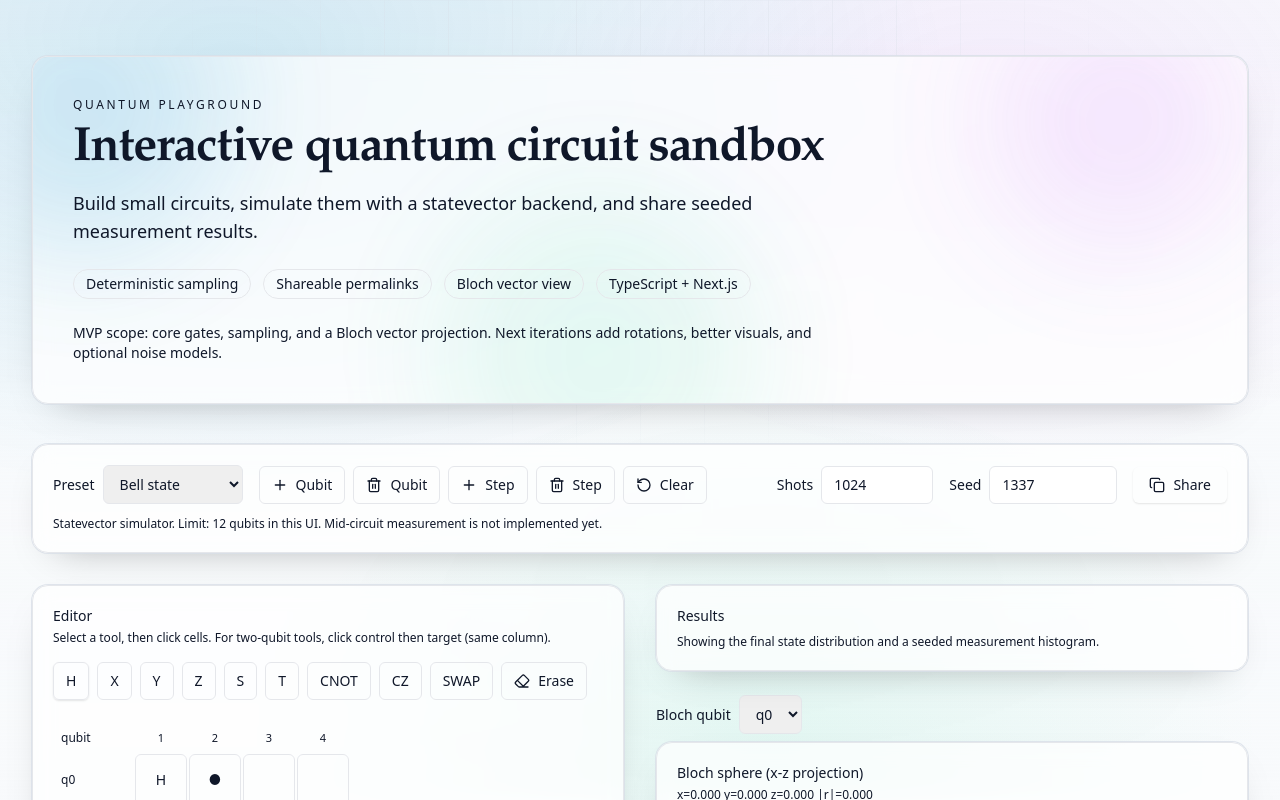
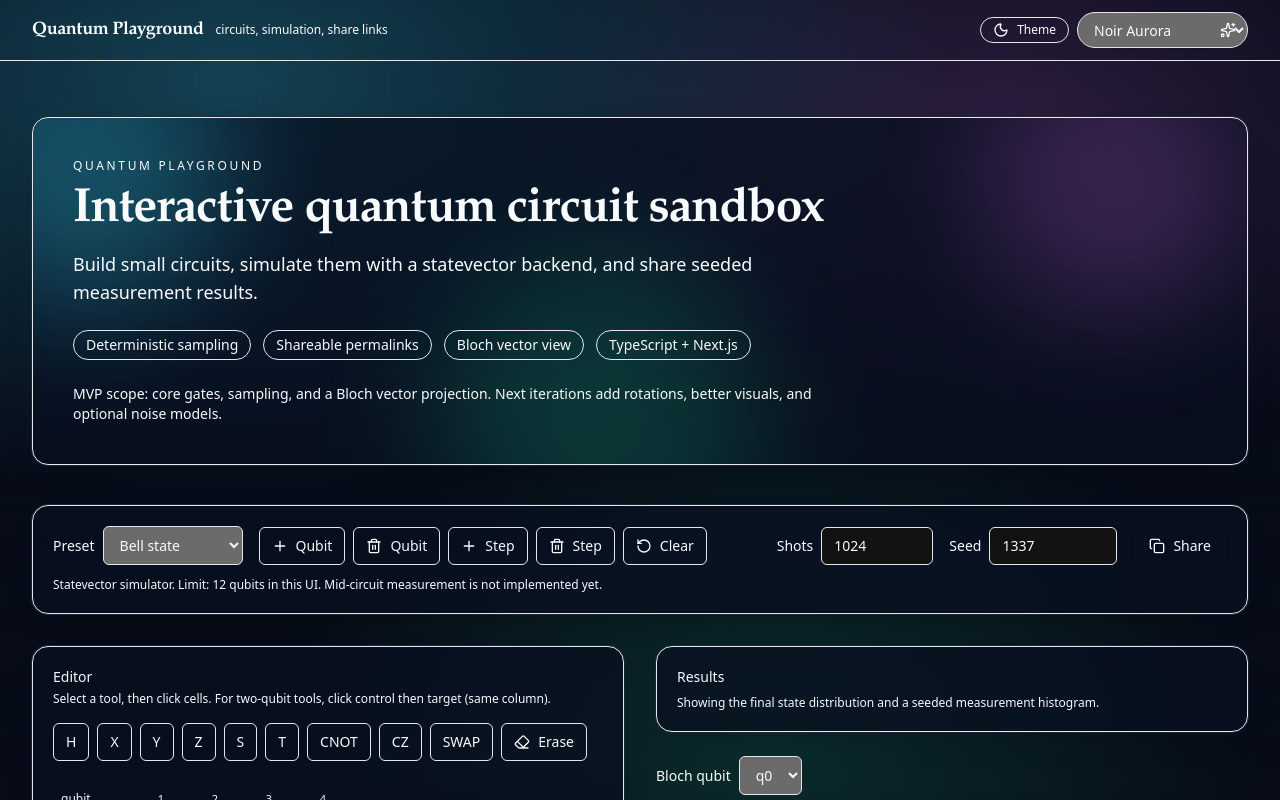
Before and after one commit to AviKaufman/quantum-playground, a Next.js app: page / in a window 1280 px wide. Shown: the top 800 px of the page. Built offline with nearby package versions, Linux system fonts and the light colour scheme.

Commit message:
Add theme picker and stronger backgrounds

```diff
--- a/app/globals.css
+++ b/app/globals.css
@@ -4,7 +4,7 @@
 
 @layer base {
   :root {
-    /* A calmer, “lab notebook” palette with a touch of aurora. */
+    /* Defaults (Paper Lab). Individual themes below override these tokens. */
     --background: 210 40% 98%;
     --foreground: 222 47% 11%;
     --border: 214 25% 88%;
@@ -19,15 +19,74 @@
     --accent: 240 100% 97%;
     --accent-foreground: 222 47% 11%;
     --radius: 0.5rem;
+
+    /* Backdrop controls */
+    --aurora-a: 198 88% 42%;
+    --aurora-b: 280 90% 65%;
+    --aurora-c: 160 80% 45%;
+    --aurora-opa: 0.20;
+    --aurora-opb: 0.14;
+    --aurora-opc: 0.14;
+    --grid-opa: 0.60;
+    --grid-opb: 0.35;
   }
 
-  .dark {
+  /* Theme presets (selected via <html data-theme="...">). */
+  html[data-theme="paper"] {
+    --background: 210 40% 98%;
+    --foreground: 222 47% 11%;
+    --border: 214 25% 88%;
+    --card: 0 0% 100%;
+    --card-foreground: 222 47% 11%;
+    --primary: 198 88% 42%;
+    --primary-foreground: 210 40% 98%;
+    --secondary: 210 35% 96%;
+    --secondary-foreground: 222 47% 11%;
+    --muted: 210 35% 95%;
+    --muted-foreground: 215 16% 44%;
+    --accent: 240 100% 97%;
+    --accent-foreground: 222 47% 11%;
+    --aurora-a: 198 88% 42%;
+    --aurora-b: 280 90% 65%;
+    --aurora-c: 160 80% 45%;
+    --aurora-opa: 0.22;
+    --aurora-opb: 0.14;
+    --aurora-opc: 0.14;
+    --grid-opa: 0.55;
+    --grid-opb: 0.28;
+  }
+
+  html[data-theme="ice"] {
+    --background: 210 35% 97%;
+    --foreground: 223 42% 12%;
+    --border: 214 20% 86%;
+    --card: 0 0% 100%;
+    --card-foreground: 223 42% 12%;
+    --primary: 191 90% 38%;
+    --primary-foreground: 210 40% 98%;
+    --secondary: 210 35% 95%;
+    --secondary-foreground: 223 42% 12%;
+    --muted: 210 35% 95%;
+    --muted-foreground: 215 16% 45%;
+    --accent: 210 80% 96%;
+    --accent-foreground: 223 42% 12%;
+    --aurora-a: 191 90% 38%;
+    --aurora-b: 205 90% 55%;
+    --aurora-c: 155 70% 42%;
+    --aurora-opa: 0.26;
+    --aurora-opb: 0.18;
+    --aurora-opc: 0.12;
+    --grid-opa: 0.55;
+    --grid-opb: 0.30;
+  }
+
+  html[data-theme="noir"] {
     --background: 222 55% 6%;
     --foreground: 210 40% 98%;
     --border: 220 25% 18%;
     --card: 222 55% 8%;
     --card-foreground: 210 40% 98%;
-    --primary: 190 90% 55%;
+    --primary: 190 95% 60%;
     --primary-foreground: 222 47% 11%;
     --secondary: 220 25% 14%;
     --secondary-foreground: 210 40% 98%;
@@ -35,13 +94,72 @@
     --muted-foreground: 215 20% 70%;
     --accent: 245 30% 16%;
     --accent-foreground: 210 40% 98%;
+    --aurora-a: 190 95% 60%;
+    --aurora-b: 290 90% 70%;
+    --aurora-c: 160 75% 48%;
+    --aurora-opa: 0.26;
+    --aurora-opb: 0.18;
+    --aurora-opc: 0.16;
+    --grid-opa: 0.45;
+    --grid-opb: 0.25;
+  }
+
+  html[data-theme="prism"] {
+    --background: 232 62% 7%;
+    --foreground: 210 40% 98%;
+    --border: 230 35% 18%;
+    --card: 232 62% 9%;
+    --card-foreground: 210 40% 98%;
+    --primary: 265 95% 70%;
+    --primary-foreground: 232 62% 10%;
+    --secondary: 230 35% 14%;
+    --secondary-foreground: 210 40% 98%;
+    --muted: 230 35% 14%;
+    --muted-foreground: 218 22% 72%;
+    --accent: 200 50% 14%;
+    --accent-foreground: 210 40% 98%;
+    --aurora-a: 265 95% 70%;
+    --aurora-b: 190 95% 60%;
+    --aurora-c: 330 90% 64%;
+    --aurora-opa: 0.28;
+    --aurora-opb: 0.18;
+    --aurora-opc: 0.16;
+    --grid-opa: 0.42;
+    --grid-opb: 0.22;
+  }
+
+  html[data-theme="terminal"] {
+    --background: 150 25% 6%;
+    --foreground: 120 35% 92%;
+    --border: 150 20% 18%;
+    --card: 150 25% 8%;
+    --card-foreground: 120 35% 92%;
+    --primary: 125 85% 55%;
+    --primary-foreground: 150 25% 8%;
+    --secondary: 150 20% 12%;
+    --secondary-foreground: 120 35% 92%;
+    --muted: 150 20% 12%;
+    --muted-foreground: 120 14% 70%;
+    --accent: 180 40% 12%;
+    --accent-foreground: 120 35% 92%;
+    --aurora-a: 125 85% 55%;
+    --aurora-b: 190 95% 58%;
+    --aurora-c: 300 80% 62%;
+    --aurora-opa: 0.22;
+    --aurora-opb: 0.14;
+    --aurora-opc: 0.14;
+    --grid-opa: 0.38;
+    --grid-opb: 0.20;
   }
 
   html {
     color-scheme: light;
   }
 
-  html.dark {
+  html.dark,
+  html[data-theme="noir"],
+  html[data-theme="prism"],
+  html[data-theme="terminal"] {
     color-scheme: dark;
   }
 }
@@ -61,9 +179,9 @@
     z-index: -1;
     pointer-events: none;
     background:
-      radial-gradient(1200px 700px at 18% 10%, hsl(var(--primary) / 0.18), transparent 60%),
-      radial-gradient(900px 600px at 78% 18%, hsl(280 90% 65% / 0.10), transparent 55%),
-      radial-gradient(900px 650px at 60% 92%, hsl(160 80% 45% / 0.10), transparent 55%),
+      radial-gradient(1200px 700px at 18% 10%, hsl(var(--aurora-a) / var(--aurora-opa)), transparent 60%),
+      radial-gradient(900px 600px at 78% 18%, hsl(var(--aurora-b) / var(--aurora-opb)), transparent 55%),
+      radial-gradient(900px 650px at 60% 92%, hsl(var(--aurora-c) / var(--aurora-opc)), transparent 55%),
       linear-gradient(to bottom, transparent, hsl(var(--background)));
   }
 
@@ -75,10 +193,10 @@
     pointer-events: none;
     opacity: 0.55;
     background-image:
-      linear-gradient(to right, hsl(var(--border) / 0.55) 1px, transparent 1px),
-      linear-gradient(to bottom, hsl(var(--border) / 0.35) 1px, transparent 1px);
+      linear-gradient(to right, hsl(var(--border) / var(--grid-opa)) 1px, transparent 1px),
+      linear-gradient(to bottom, hsl(var(--border) / var(--grid-opb)) 1px, transparent 1px);
     background-size: 64px 64px;
-    mask-image: radial-gradient(700px 500px at 50% 15%, black 40%, transparent 70%);
+    mask-image: radial-gradient(760px 520px at 50% 18%, black 38%, transparent 74%);
   }
 }
 
--- a/app/layout.tsx
+++ b/app/layout.tsx
@@ -1,5 +1,6 @@
 import type { Metadata } from 'next'
 import './globals.css'
+import { ThemePicker } from '@/components/ui/ThemePicker'
 
 export const metadata: Metadata = {
   title: 'Quantum Playground',
@@ -17,9 +18,24 @@ export default function RootLayout({
   children: React.ReactNode
 }) {
   return (
-    <html lang="en">
+    <html lang="en" data-theme="noir">
       <body className="font-sans antialiased">
-        <main className="min-h-screen">{children}</main>
+        <div className="min-h-screen">
+          <header className="sticky top-0 z-50 border-b border-border/70 bg-background/55 backdrop-blur">
+            <div className="mx-auto flex max-w-7xl items-center justify-between px-4 py-3 sm:px-6 lg:px-8">
+              <div className="flex items-baseline gap-3">
+                <span className="font-display text-lg font-semibold tracking-tight">
+                  Quantum Playground
+                </span>
+                <span className="hidden sm:inline text-xs text-muted-foreground">
+                  circuits, simulation, share links
+                </span>
+              </div>
+              <ThemePicker />
+            </div>
+          </header>
+          <main>{children}</main>
+        </div>
       </body>
     </html>
   )
--- a/app/page.tsx
+++ b/app/page.tsx
@@ -6,9 +6,9 @@ export default function HomePage() {
       <div className="max-w-7xl mx-auto">
         <div className="relative overflow-hidden rounded-2xl border border-border glass ring-soft">
           <div className="absolute inset-0 opacity-70">
-            <div className="absolute -top-24 -left-24 h-72 w-72 rounded-full bg-[hsl(var(--primary)/0.25)] blur-3xl" />
-            <div className="absolute -top-16 right-0 h-64 w-64 rounded-full bg-[hsl(280_90%_65%/0.18)] blur-3xl" />
-            <div className="absolute -bottom-28 left-1/3 h-80 w-80 rounded-full bg-[hsl(160_80%_45%/0.14)] blur-3xl" />
+            <div className="absolute -top-24 -left-24 h-72 w-72 rounded-full bg-[hsl(var(--aurora-a)/0.42)] blur-3xl" />
+            <div className="absolute -top-16 right-0 h-64 w-64 rounded-full bg-[hsl(var(--aurora-b)/0.30)] blur-3xl" />
+            <div className="absolute -bottom-28 left-1/3 h-80 w-80 rounded-full bg-[hsl(var(--aurora-c)/0.28)] blur-3xl" />
           </div>
 
           <div className="relative p-8 sm:p-10">
--- /dev/null
+++ b/components/ui/ThemePicker.tsx
@@ -0,0 +1,67 @@
+'use client'
+
+import { useEffect, useMemo, useState } from 'react'
+import { Moon, SunMedium, Sparkles } from 'lucide-react'
+
+type ThemeId = 'paper' | 'ice' | 'noir' | 'prism' | 'terminal'
+
+const STORAGE_KEY = 'qp_theme_v1'
+
+const themes: { id: ThemeId; label: string; mode: 'light' | 'dark' }[] = [
+  { id: 'noir', label: 'Noir Aurora', mode: 'dark' },
+  { id: 'prism', label: 'Midnight Prism', mode: 'dark' },
+  { id: 'terminal', label: 'Dusk Terminal', mode: 'dark' },
+  { id: 'paper', label: 'Paper Lab', mode: 'light' },
+  { id: 'ice', label: 'Ice Glass', mode: 'light' },
+]
+
+function applyTheme(theme: ThemeId) {
+  const root = document.documentElement
+  const info = themes.find((t) => t.id === theme) || themes[0]
+  root.dataset.theme = info.id
+  root.classList.toggle('dark', info.mode === 'dark')
+}
+
+export function ThemePicker() {
+  const [theme, setTheme] = useState<ThemeId>(() => {
+    if (typeof window === 'undefined') return 'noir'
+    const stored = window.localStorage.getItem(STORAGE_KEY)
+    const found = themes.some((t) => t.id === stored)
+    return (found ? stored : 'noir') as ThemeId
+  })
+  const current = useMemo(() => themes.find((t) => t.id === theme) || themes[0], [theme])
+
+  useEffect(() => {
+    applyTheme(theme)
+    window.localStorage.setItem(STORAGE_KEY, theme)
+  }, [theme])
+
+  const Icon = current.mode === 'dark' ? Moon : SunMedium
+
+  return (
+    <div className="flex items-center gap-2">
+      <span className="hidden sm:inline-flex items-center gap-2 rounded-full border border-border bg-background/70 px-3 py-1 text-xs text-muted-foreground">
+        <Icon className="h-4 w-4" />
+        Theme
+      </span>
+      <label className="sr-only" htmlFor="theme">
+        Theme
+      </label>
+      <div className="relative">
+        <select
+          id="theme"
+          value={theme}
+          onChange={(e) => setTheme(e.target.value as ThemeId)}
+          className="h-9 rounded-full border border-border bg-background/70 pl-3 pr-9 text-sm text-foreground shadow-sm shadow-black/10 focus:outline-none focus:ring-2 focus:ring-primary/40"
+        >
+          {themes.map((t) => (
+            <option key={t.id} value={t.id}>
+              {t.label}
+            </option>
+          ))}
+        </select>
+        <Sparkles className="pointer-events-none absolute right-3 top-1/2 h-4 w-4 -translate-y-1/2 text-muted-foreground" />
+      </div>
+    </div>
+  )
+}
```
